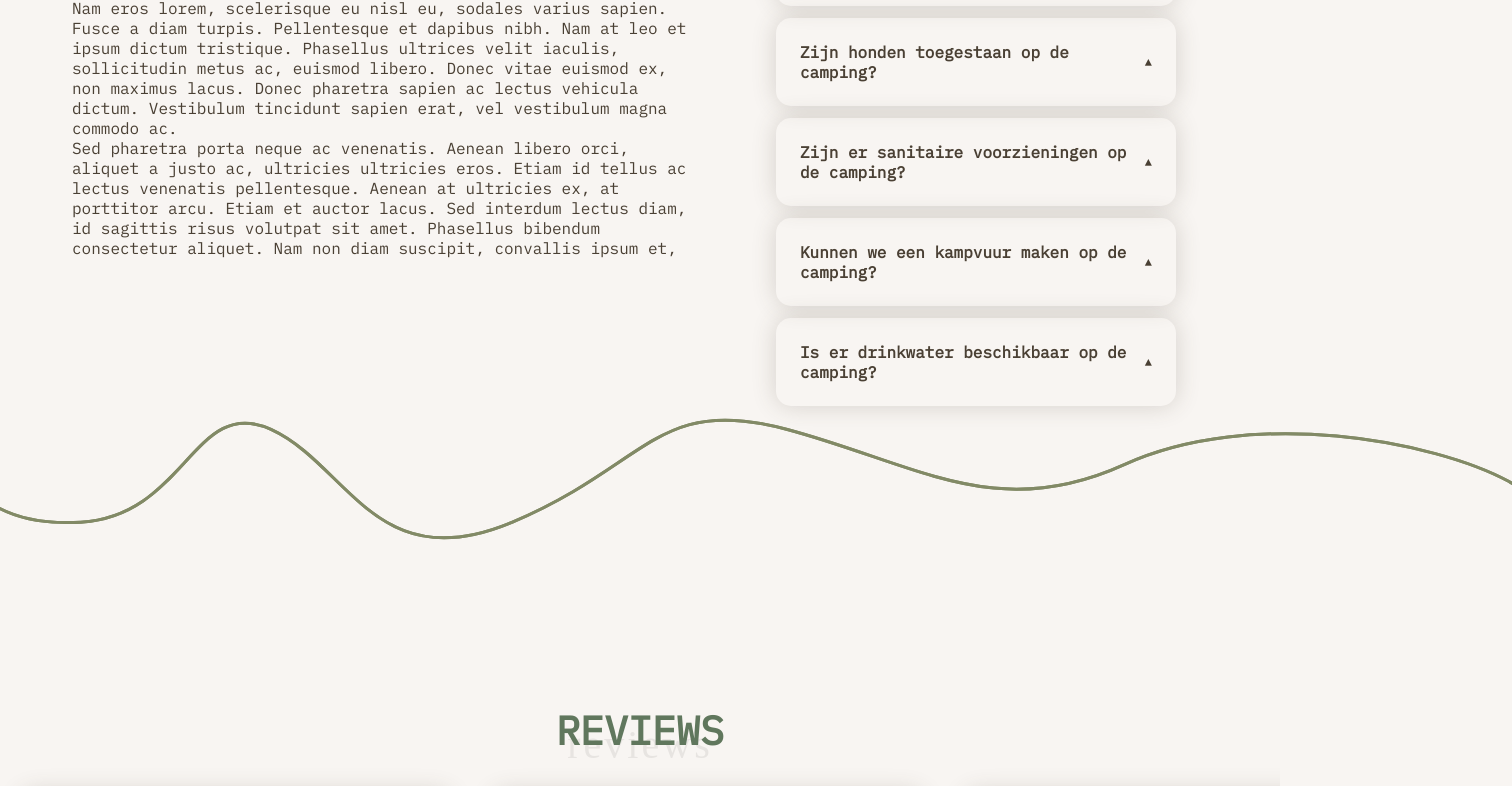
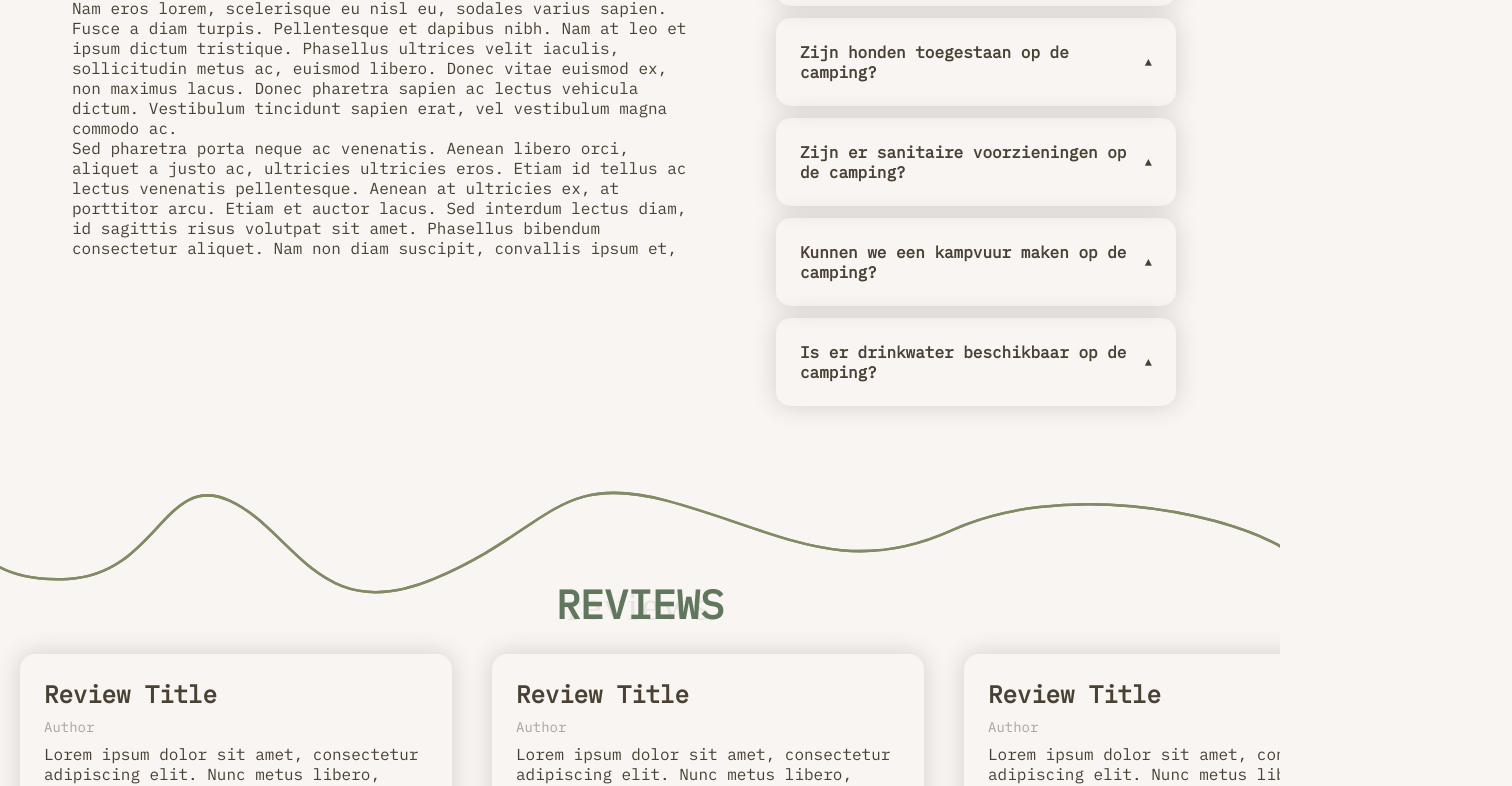
Before and after one commit to LaulensW/BertsBoerenCamping, a React (Vite) app in the folder BertsBoerenCamping/: page / in a window 1280 px wide. Shown: the part 1764-2550 px from the top of the page, 1512 px wide, since content can reach past the window. Built offline with nearby package versions, Linux system fonts and the light colour scheme.

Commit message:
styling svg reviews

```diff
--- a/BertsBoerenCamping/src/components/Campingplekken.css
+++ b/BertsBoerenCamping/src/components/Campingplekken.css
@@ -73,4 +73,5 @@
     width: 100%;
     position: absolute;
     margin-top: 445px;
+    display: flex;
 }
--- a/BertsBoerenCamping/src/components/Reviews.css
+++ b/BertsBoerenCamping/src/components/Reviews.css
@@ -50,3 +50,9 @@
     margin: 56px 0 32px 0;
     height: 40px;
 }
+.reviewswave{
+    position: absolute;
+    display: flex;
+    width: 100%;
+    margin-top: 73px;
+}
```
